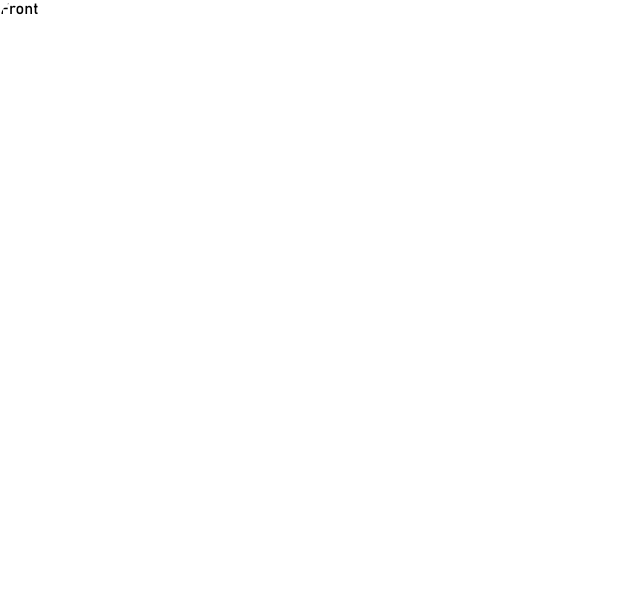
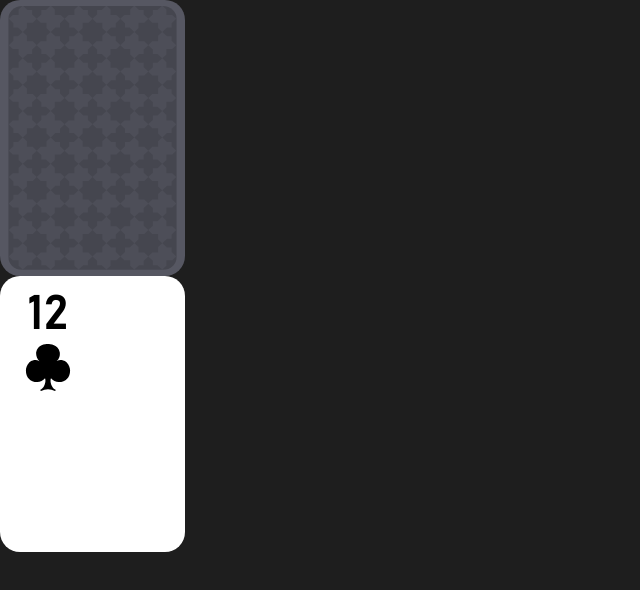
Before and after one commit to Lyrklif/card-animation, a Vue app: page / in a window 1280 px wide. Shown: the top 590 px of the page, without its empty margins (0-640 px from the left). Built offline with nearby package versions, Linux system fonts and the light colour scheme.

Commit message:
feat: add card flip animation

```diff
--- a/src/App.vue
+++ b/src/App.vue
@@ -4,6 +4,7 @@ import Card from "./components/atoms/card/Card.vue";
 
 <template>
   <Card />
+  <Card flip />
 </template>
 
 <style scoped lang="scss"></style>
--- a/src/assets/styles/base.scss
+++ b/src/assets/styles/base.scss
@@ -10,4 +10,5 @@ html {
 
 body {
   font-family: "Bahnschrift", sans-serif;
+  background-color: #1E1E1E;
 }
--- /dev/null
+++ b/src/components/atoms/AppIcon.vue
@@ -0,0 +1,30 @@
+<script lang="ts">
+import { defineComponent, computed } from "vue";
+
+export default defineComponent({
+  name: "AppIcon",
+  props: {
+    name: {
+      type: String,
+      required: true,
+    },
+  },
+  setup(props) {
+    const symbolId = computed(() => `#icon-${props.name}`);
+    return { symbolId };
+  },
+});
+</script>
+
+<template>
+  <svg aria-hidden="true" class="svg">
+    <use :href="symbolId" />
+  </svg>
+</template>
+
+<style lang="scss" scoped>
+.svg {
+  max-width: 100%;
+  max-height: 100%;
+}
+</style>
--- a/src/components/atoms/card/Card.vue
+++ b/src/components/atoms/card/Card.vue
@@ -1,12 +1,20 @@
 <script lang="ts" setup>
 import CardFront from "./CardFront.vue";
 import CardBack from "./CardBack.vue";
+import { defineProps } from "vue";
+
+defineProps({
+  flip: {
+    type: Boolean,
+    default: false,
+  },
+});
 </script>
 
 <template>
-  <div class="card">
-    <CardFront />
-    <CardBack />
+  <div class="card" :class="{ flip: flip }">
+    <CardFront text="12" icon="clubs" class="side side-front" />
+    <CardBack class="side side-back" />
   </div>
 </template>
 
@@ -15,8 +23,8 @@ import CardBack from "./CardBack.vue";
 @import "../../../assets/styles/breakpoints";
 
 .card {
-  border-radius: $border-radius;
-  overflow: hidden;
+  position: relative;
+  perspective: 1000px;
 
   width: 118px;
   height: 178px;
@@ -26,4 +34,31 @@ import CardBack from "./CardBack.vue";
     height: 276px;
   }
 }
+
+.side {
+  position: absolute;
+  height: 100%;
+  width: 100%;
+  -webkit-backface-visibility: hidden;
+  backface-visibility: hidden;
+  transform-style: preserve-3d;
+  transition: ease-in-out 600ms;
+}
+
+.side-front {
+  .card:hover & {
+    transform: rotateY(180deg);
+  }
+}
+
+.side-back {
+  transform: rotateY(-180deg);
+
+  .card:hover & {
+    transform: rotateY(0deg);
+  }
+}
+
+.flip {
+}
 </style>
--- a/src/components/atoms/card/CardBack.vue
+++ b/src/components/atoms/card/CardBack.vue
@@ -1,15 +1,38 @@
-<script lang="ts" setup></script>
+<script lang="ts" setup>
+import AppIcon from "../AppIcon.vue";
+</script>
 
 <template>
-  <div class="back">Back</div>
+  <div class="back">
+    <div class="back__inner">
+      <AppIcon name="pattern" class="back__pattern" />
+    </div>
+  </div>
 </template>
 
 <style lang="scss" scoped>
 @import "../../../assets/styles/variables";
 
 .back {
-  background: linear-gradient(180deg, #3085e8 0%, #1660b6 100%);
   height: 100%;
   width: 100%;
+  padding: 6px 8px;
+  background-color: #565762;
+  border-radius: $border-radius;
+  overflow: hidden;
+
+  &__inner {
+    background-color: rgba(#000000, 0.1);
+    border-radius: 14px;
+    overflow: hidden;
+    height: 100%;
+    width: 100%;
+  }
+
+  &__pattern {
+    height: 100%;
+    width: 100%;
+    display: block;
+  }
 }
 </style>
--- a/src/components/atoms/card/CardFront.vue
+++ b/src/components/atoms/card/CardFront.vue
@@ -1,7 +1,28 @@
-<script lang="ts" setup></script>
+<script lang="ts" setup>
+import AppIcon from "../AppIcon.vue";
+import { PropType } from "vue";
+
+type TIcons = "clubs";
+
+defineProps({
+  text: {
+    type: String,
+    required: true,
+  },
+  icon: {
+    type: String as PropType<TIcons>,
+    required: true,
+  },
+});
+</script>
 
 <template>
-  <div class="front">Front</div>
+  <div class="front">
+    <div class="head">
+      <span class="text">{{ text }}</span>
+      <AppIcon :name="icon" class="icon" />
+    </div>
+  </div>
 </template>
 
 <style lang="scss" scoped>
@@ -11,5 +32,26 @@
   background-color: $white;
   height: 100%;
   width: 100%;
+  padding: 10px 23px;
+  border-radius: $border-radius;
+  overflow: hidden;
+}
+
+.head {
+  display: flex;
+  flex-direction: column;
+  align-items: center;
+  max-width: 50px;
+}
+
+.text {
+  font-weight: 600;
+  font-size: 48px;
+  line-height: 58px;
+}
+
+.icon {
+  height: 47px;
+  width: 50px;
 }
 </style>
--- a/src/main.ts
+++ b/src/main.ts
@@ -2,6 +2,7 @@ import { createApp } from "vue";
 import App from "./App.vue";
 import "normalize.css";
 import "./assets/styles/base.scss";
+import "virtual:svg-icons-register";
 
 const app = createApp(App);
 app.mount("#app");
```
Also changed, not shown: src/assets/svg-sprite/clubs.svg (added), src/assets/svg-sprite/pattern.svg (added).
